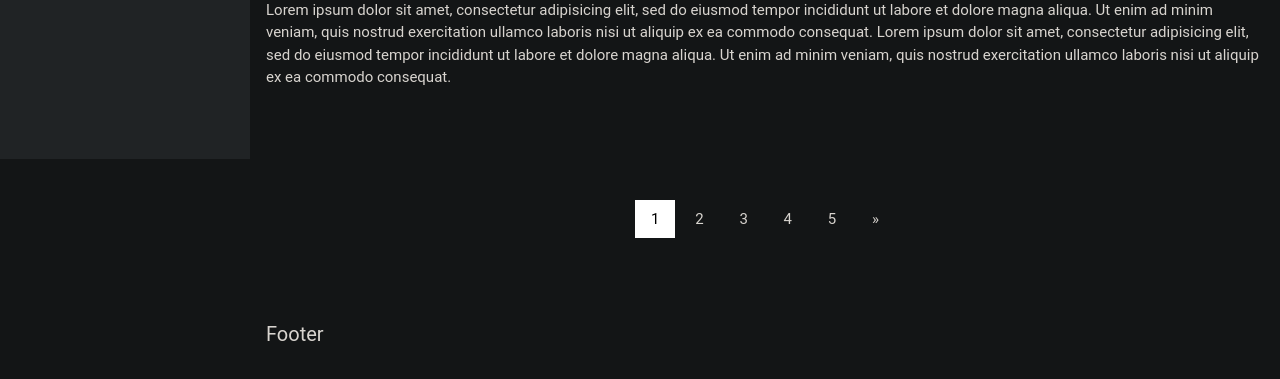
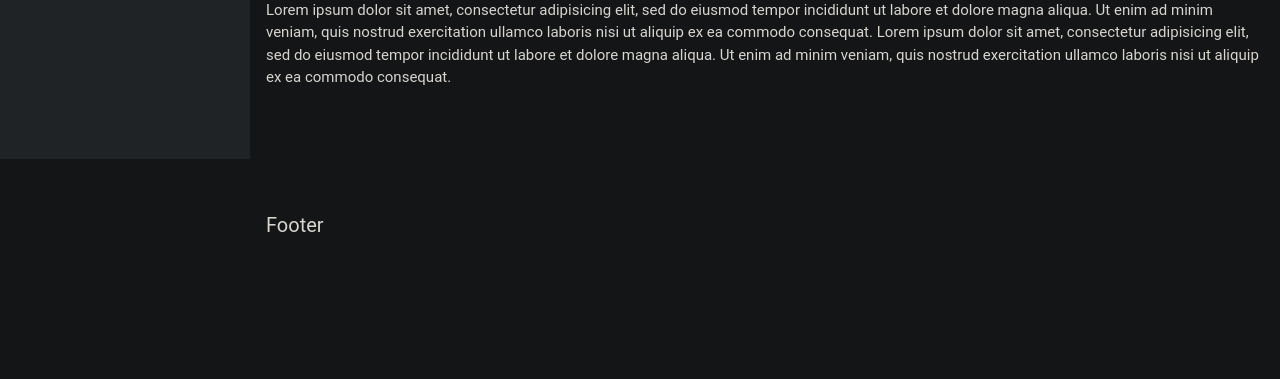
Before and after one commit to sirius-hollowspell/projectTexasImmigrantGroups, a plain HTML site: page index.html in a window 1280 px wide. Shown: the part 641-1020 px from the top of the page. After the commit the page ends 923 px from the top, so only its background shows below. Drawn offline with nearby package versions, Linux system fonts and the light colour scheme; a web font is replaced by a local one.

Commit message:
Remove pagination

```diff
--- a/index.html
+++ b/index.html
@@ -83,18 +83,6 @@ html,body,h1,h2,h3,h4,h5,h6 {font-family: "Roboto", sans-serif;}
     </div>
   </div>
 
-  <!-- Pagination -->
-  <div class="w3-center w3-padding-32">
-    <div class="w3-bar">
-      <a class="w3-button w3-white" href="#">1</a>
-      <a class="w3-button w3-hover-white" href="#">2</a>
-      <a class="w3-button w3-hover-white" href="#">3</a>
-      <a class="w3-button w3-hover-white" href="#">4</a>
-      <a class="w3-button w3-hover-white" href="#">5</a>
-      <a class="w3-button w3-hover-white" href="#">»</a>
-    </div>
-  </div>
-
   <footer id="myFooter">
     <div class="w3-container w3-theme-l2 w3-padding-32">
       <h4>Footer</h4>
```
